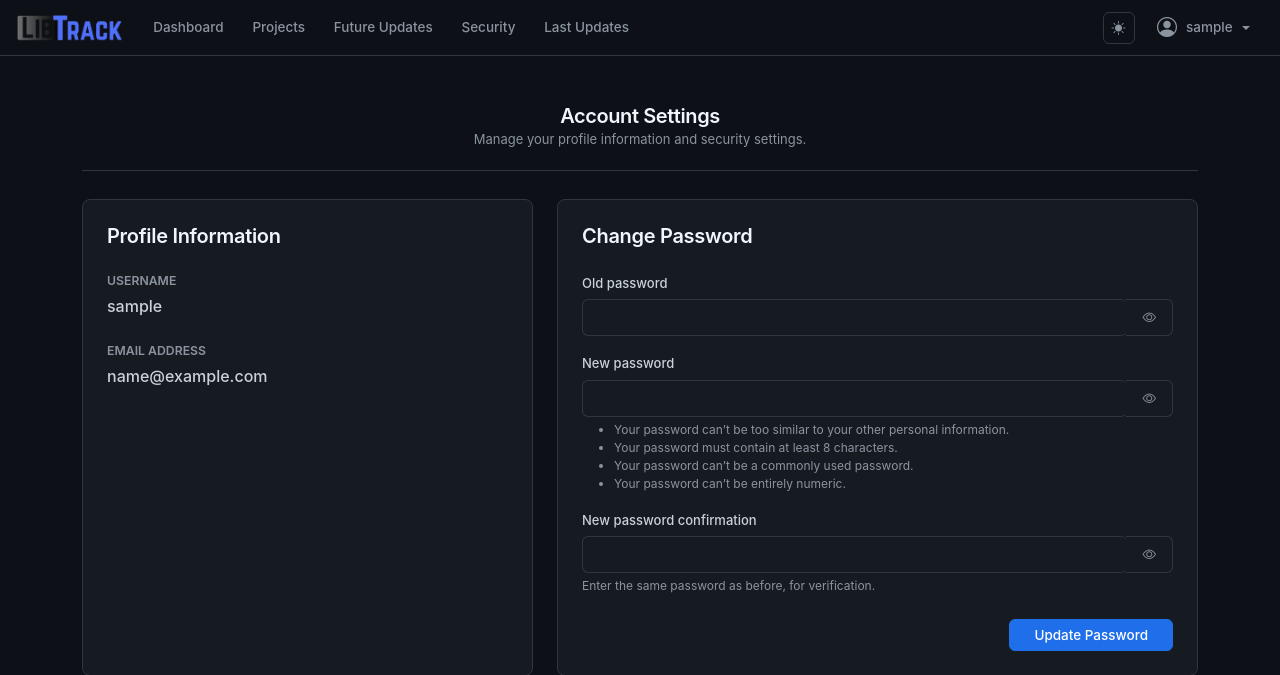
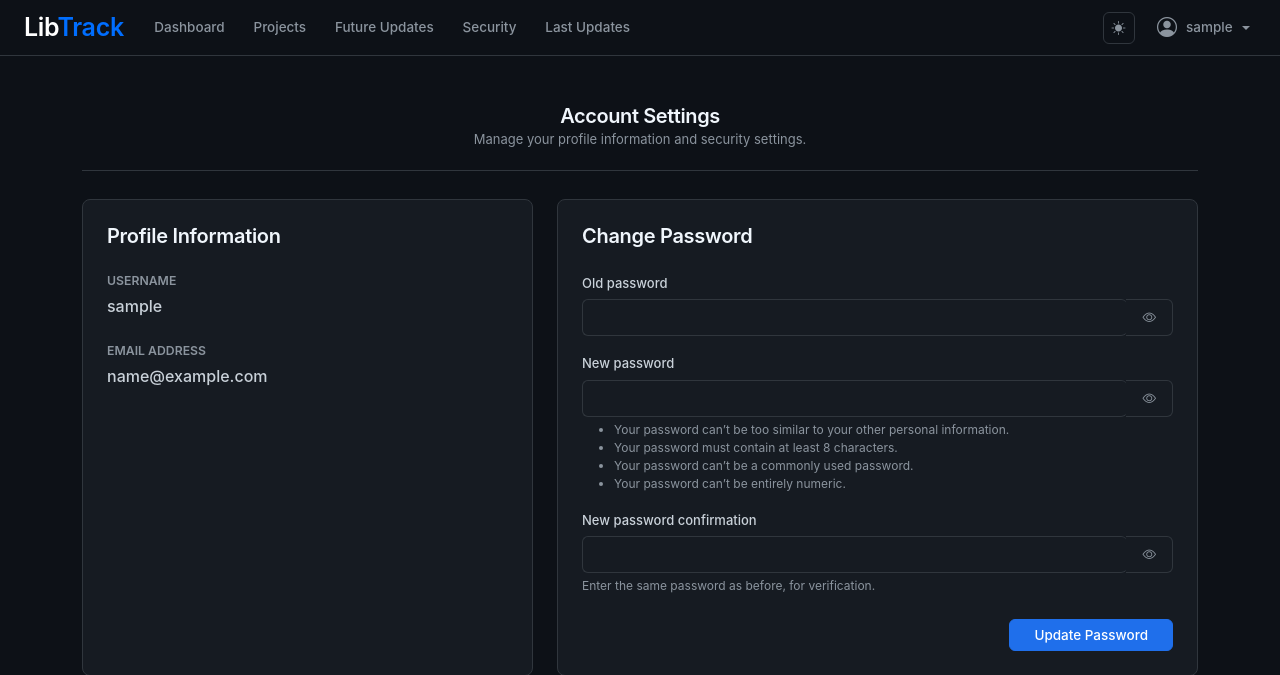
Before and after one commit to RaghavRD/library_tracker, a Django app: page /libtracker/profile/ in a window 1280 px wide. Shown: the top 675 px of the page. Run offline with Django 5.2, Linux system fonts and the light colour scheme; the visitor is signed in with stand-in values (Sample User, id 1).

Commit message:
style: update navbar branding and clean template commentsReplace the navbar logo image with styled LibTrack text branding and remove decorative symbols from template comments across shared, history, profile, and projects templates.

```diff
--- a/tracker/templates/base.html
+++ b/tracker/templates/base.html
@@ -38,7 +38,7 @@
 
 <body>
 
-  <!-- 🔹 Global Toast Container -->
+  <!--  Global Toast Container -->
   <div class="toast-container position-fixed top-0 end-0 p-3" style="z-index: 1100">
     {% if messages %}
     {% for m in messages %}
@@ -54,13 +54,14 @@
     {% endif %}
   </div>
 
-  <!-- 🔹 Navbar -->
+  <!-- Navbar -->
   <nav class="navbar navbar-expand-lg app-navbar sticky-top">
     <div class="container-fluid px-2 px-md-3">
       <a class="navbar-brand" href="/">
         <!-- <span class="brand-mark"><i class="bi bi-box-seam"></i></span>
         LibTrack<span class="text-primary">AI</span> -->
-        <img src="{% static 'tracker/images/libtrack_logo.png' %}" alt="LibTrack AI" height="28">
+        <!-- <img src="{% static 'tracker/images/libtrack_logo.png' %}" alt="LibTrack AI" height="28"> -->
+         <span class="ms-2" style="color: white; font-size: 25px;">Lib<span style="color: #006eff; font-size: 25px;">Track</span></span>
       </a>
       <button class="navbar-toggler border-0" type="button" data-bs-toggle="collapse" data-bs-target="#navbarNav"
         aria-controls="navbarNav" aria-expanded="false" aria-label="Toggle navigation">
@@ -126,12 +127,12 @@
     </div>
   </nav>
 
-  <!-- 🔹 Main content -->
+  <!-- Main content -->
   <main class="app-main">
     {% block content %}{% endblock %}
   </main>
 
-  <!-- 🔹 Logout Confirmation Modal -->
+  <!-- Logout Confirmation Modal -->
   <div class="modal fade" id="logoutModal" tabindex="-1" aria-labelledby="logoutModalLabel" aria-hidden="true">
     <div class="modal-dialog modal-dialog-centered">
       <div class="modal-content">
@@ -148,7 +149,7 @@
     </div>
   </div>
 
-  <!-- 🔹 Footer -->
+  <!-- Footer -->
   <footer class="app-footer">
     © {% now "Y" %} LibTrack AI — Developed by Raghav Desai
   </footer>
--- a/tracker/templates/tracker/history.html
+++ b/tracker/templates/tracker/history.html
@@ -5,7 +5,7 @@
 {% block content %}
 <div class="container-xl">
 
-    <!-- 🔹 Header Section -->
+    <!--  Header Section -->
     <div class="d-flex flex-wrap justify-content-between align-items-center gap-3 page-header">
         <div>
             <h1 class="section-title">Update History</h1>
@@ -14,7 +14,7 @@
     </div>
 
     <div>
-    <!-- 🔹 Update Cache Table -->
+    <!--  Update Cache Table -->
     <div class="card border-0 shadow-sm">
         <!-- <div class="card-header bg-primary text-white d-flex flex-column flex-md-row justify-content-between gap-2">
             <div>
```
Also changed, not shown: tracker/templates/tracker/profile.html (+4 -4 lines), tracker/templates/tracker/projects.html (+5 -5 lines).
